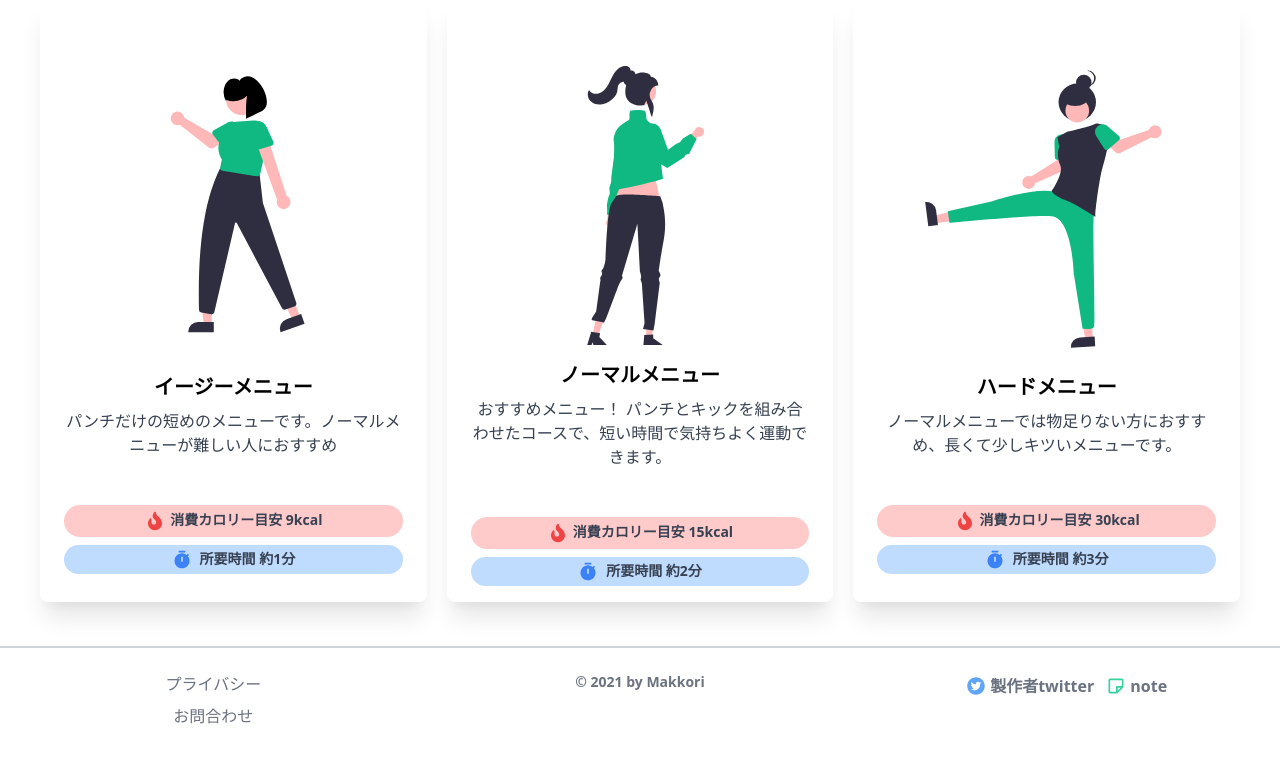
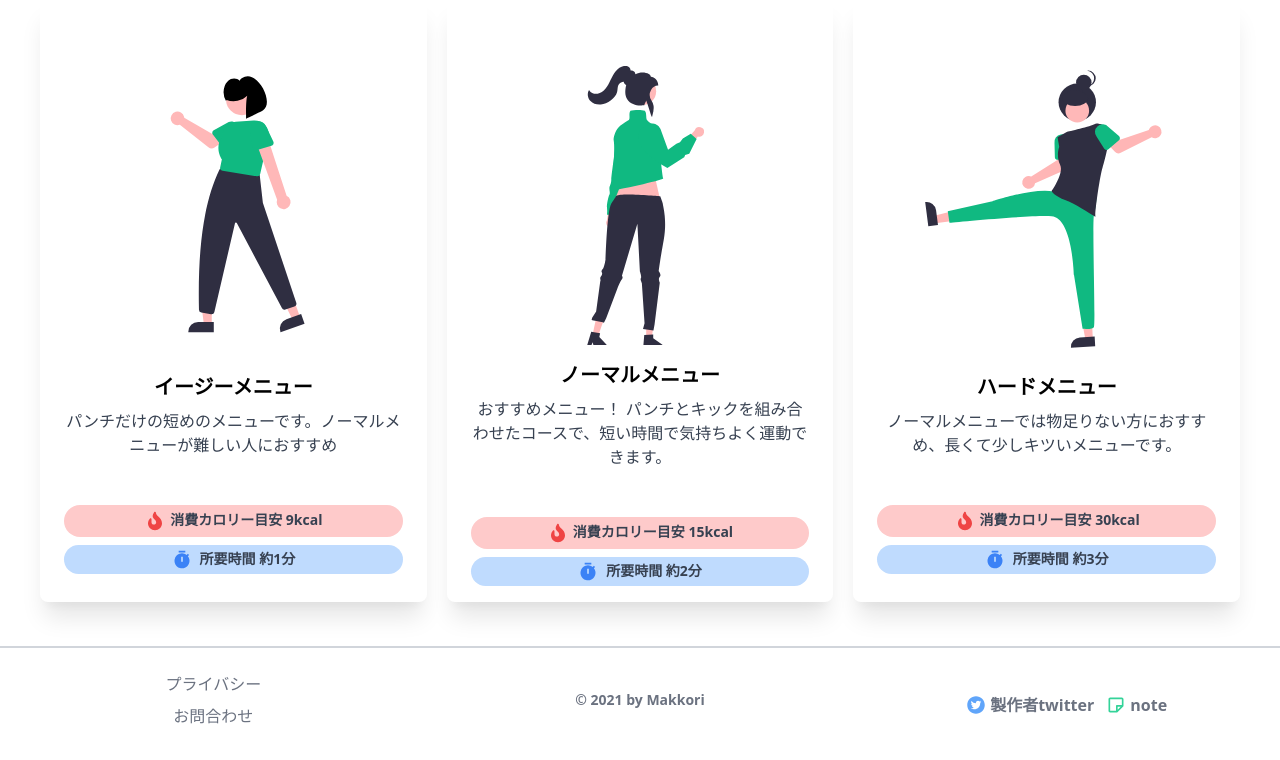
Before and after one commit to masato1230/boxiful, a React (Create React App) app: page / in a window 1280 px wide. Shown: the part 802-1562 px from the top of the page. Built offline with nearby package versions, Linux system fonts and the light colour scheme; what @mediapipe/pose would draw is missing.

Commit message:
Fix footer to flex design

```diff
--- a/src/components/Footer.tsx
+++ b/src/components/Footer.tsx
@@ -38,12 +38,12 @@ const Footer = () => {
             お問合わせ
           </Link>
         </div>
-        <div className="w-1/3 text-center py-6">
+        <div className="w-1/3 text-center py-6 flex items-center justify-center">
           <p className="text-sm text-gray-500 font-bold mb-2">
             © 2021 by Makkori
           </p>
         </div>
-        <div className="w-1/3 py-6 text-center">
+        <div className="w-1/3 py-6 text-center flex items-center justify-center">
           <a
             href="https://twitter.com/xFzdiHLW63ogLYr"
             target="_blank"
```
